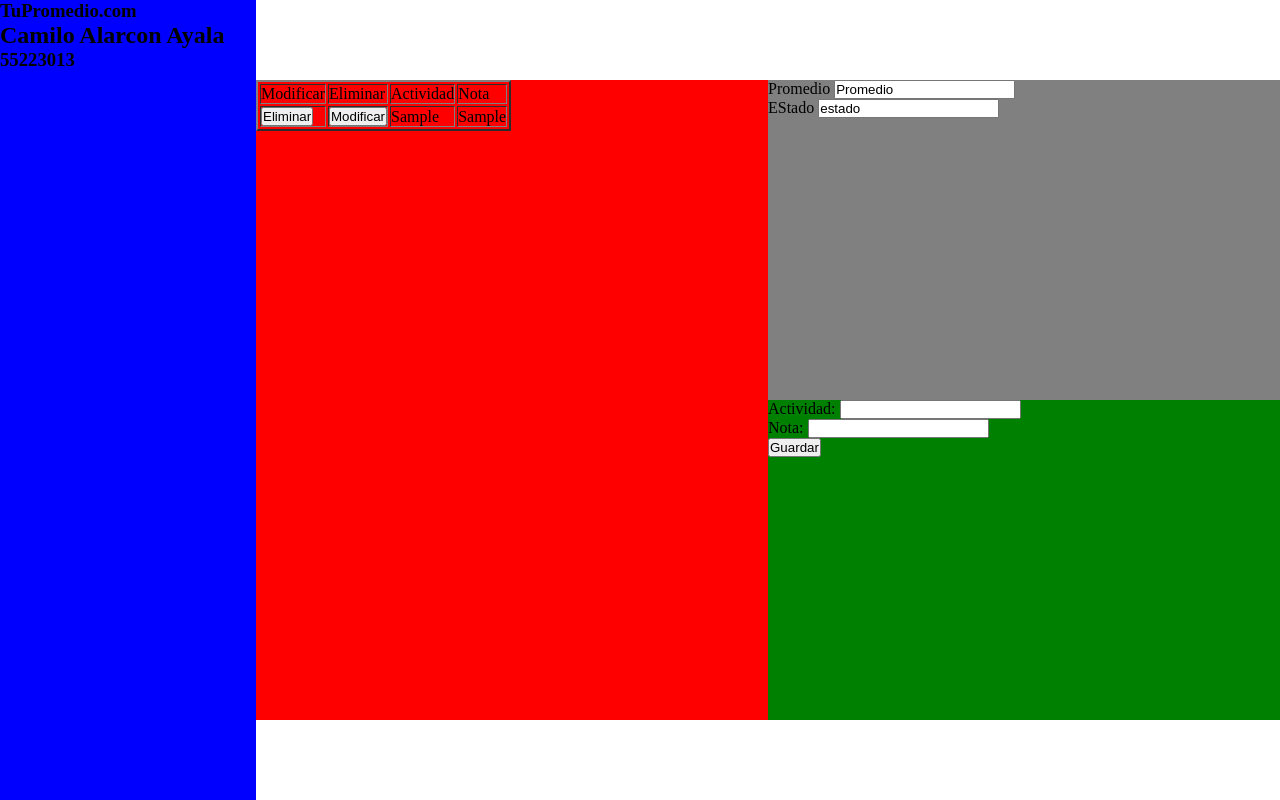
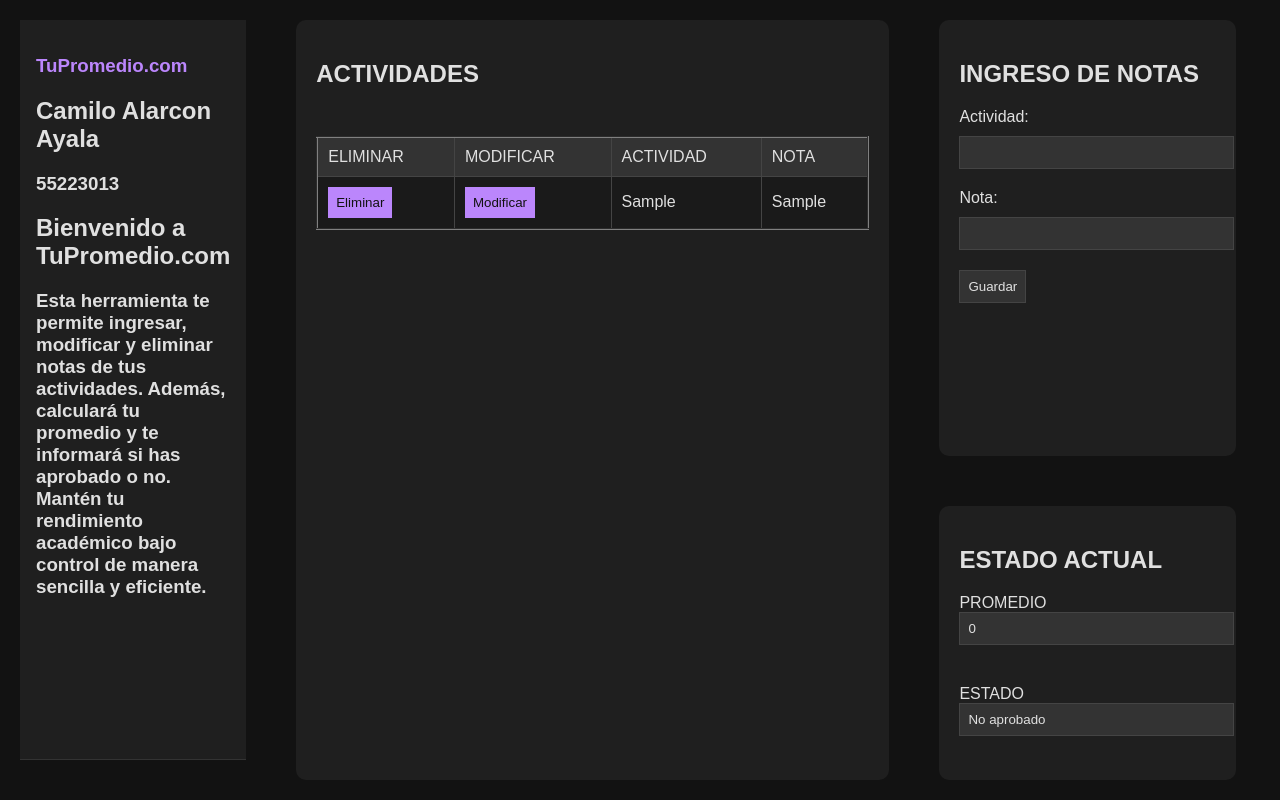
Before and after one commit to CamiloAlarconA/taller_promedio, a plain HTML site: page index.html in a window 1280 px wide. Both pictures are taken after typing "Sample", "Sample" into the empty fields and a click on the input "Guardar". Drawn offline with Linux system fonts and the light colour scheme.

Commit message:
Se termina la pagina con todas las funciones y su diseño final

```diff
--- a/estilos.css
+++ b/estilos.css
@@ -1,42 +1,131 @@
-* {
+body {
     margin: 0;
-    padding: 0;
+    font-family: Arial, sans-serif;
+    background-color: #121212;
+    color: #E0E0E0;
 }
 
 main {
     display: grid;
-    width: 100vw;
-    height: 100vh;
-    grid-template-columns: repeat(10, 1fr);
+    width: 95vw;
+    height: 95vh;
+    grid-template-columns: 1fr 3fr 1.5fr;
     grid-template-rows: repeat(10, 1fr);
+    gap: 50px;
+    padding: 20px;
     grid-template-areas:
-        "h h . . . . . . . ."
-        "h h t t t t r r r r"
-        "h h t t t t r r r r"
-        "h h t t t t r r r r"
-        "h h t t t t r r r r"
-        "h h t t t t f f f f"
-        "h h t t t t f f f f"
-        "h h t t t t f f f f"
-        "h h t t t t f f f f"
-        "h h . . . . . . . ."
+        "h t f"
+        "h t f"
+        "h t f"
+        "h t f"
+        "h t f"
+        "h t f"
+        "h t r"
+        "h t r"
+        "h t r"
+        "h t r"
+    ;
 }
 
 header {
     grid-area: h;
-    background-color: blue;
+    background-color: #1F1F1F;
+    border-bottom: 1px solid #333;
+    padding: 1rem;
+    margin-bottom: 20px;
 }
+
+h1, h2, h3 {
+    color: #E0E0E0;
+}
+
+#nombreapp {
+    color: #BB86FC;
+}
+
 .tablaNotas {
-    grid-area: t;
-    background-color: red;
+    grid-area: t;background-color: #1F1F1F;
+    padding: 20px;
+    border-radius: 10px;
+}
+
+table {
+    width: 100%;
+    border-collapse: collapse;
+    margin: 3rem 0;
+}
+
+thead {
+    background-color: #333;
+}
+
+th, td {
+    border: 1px solid #444;
+    padding: 10px;
+    text-align: left;
+}
+
+tbody tr:nth-child(odd) {
+    background-color: #1A1A1A;
+}
+
+tbody tr:nth-child(even) {
+    background-color: #222;
+}
+
+button.eliminar, button.modificar {
+    background-color: #BB86FC;
+    color: #121212;
+    border: none;
+    padding: 0.5rem;
+    cursor: pointer;
+}
+
+button.eliminar:hover, button.modificar:hover {
+    background-color: #3700B3;
 }
 
 .resultadoNotas {
     grid-area: r;
-    background-color: gray;
+    background-color: #1F1F1F;
+    padding: 20px;
+    border-radius: 10px;
+}
+
+.resultadoNotas p {
+    margin-bottom: 20px;
+}
+
+input[type="text"], input[type="submit"] {
+    background-color: #333;
+    color: #E0E0E0;
+    border: 1px solid #444;
+    padding: 0.5rem;
+}
+
+input[type="submit"]:hover {
+    background-color: #3700B3;
+    color: #E0E0E0;
 }
 
 .formulario{
     grid-area: f;
-    background-color: green;
+    background-color: #1F1F1F;
+    padding: 20px;
+    border-radius: 10px;
 }
+
+label {
+    color: #E0E0E0;
+    display: block;
+    margin-bottom: 10px;
+}
+
+input {
+    width: 100%;
+    margin-bottom: 20px;
+}
+
+#guardar {
+    width: auto;
+}
--- a/index.html
+++ b/index.html
@@ -4,6 +4,7 @@
     <meta charset="UTF-8">
     <meta name="viewport" content="width=device-width, initial-scale=1.0">
     <link rel="stylesheet" href="estilos.css">
+    <link rel="shortcut icon" href="imagenes/logo.png" type="image/x-icon">
     <title>TuPromedio.com</title>
 </head>
 <body>
@@ -17,16 +18,21 @@
                     <h2 id="nombreEstudiante">Camilo Alarcon Ayala</h2>
                     <h3 id="codigoEstudiante">55223013</h3>
                 </article>
+                <article class="informacionPagina">
+                    <h2>Bienvenido a TuPromedio.com</h2>
+                    <h3>Esta herramienta te permite ingresar, modificar y eliminar notas de tus actividades. Además, calculará tu promedio y te informará si has aprobado o no. Mantén tu rendimiento académico bajo control de manera sencilla y eficiente.</h3>
+                </article>
             </section>
         </header>
         <section class="tablaNotas">
+            <h1>ACTIVIDADES</h1>
             <table border="2" id="actividades">
                 <thead>
                     <tr>
-                        <td>Modificar</td>
-                        <td>Eliminar</td>
-                        <td>Actividad</td>
-                        <td>Nota</td>
+                        <td>ELIMINAR</td>
+                        <td>MODIFICAR</td>
+                        <td>ACTIVIDAD</td>
+                        <td>NOTA</td>
                     </tr>
                 </thead>
                 <tbody>
@@ -35,14 +41,16 @@
             </table>
         </section>
         <section class="resultadoNotas">
+            <H1>ESTADO ACTUAL</H1>
             <article class="promedio">
-                <p>Promedio <input type="text" id="promedio" maxlength="3" value="Promedio" readonly></p>
+                <p>PROMEDIO <input type="text" id="promedio" maxlength="3" value="" readonly></p>
             </article>
             <article class="estado">
-                <p>EStado <input type="text" id="estado" maxlength="3" value="estado" readonly></p>
+                <p>ESTADO <input type="text" id="estado" maxlength="3" value="" readonly></p>
             </article>
         </section>
         <section class="formulario">
+            <H1>INGRESO DE NOTAS</H1>
             <form id="formulario">
                 <label for="nombreActividad">Actividad:</label>
                 <input type="text" id="actividad"><br>
--- a/js.js
+++ b/js.js
@@ -1,11 +1,17 @@
+let filaAEditar = null;
+
 document.querySelector('#formulario').addEventListener('submit', function(event) {
     event.preventDefault();
 
-    // Obtener los valores de los inputs
     const actividad = document.querySelector('#actividad').value;
     const nota = document.querySelector('#nota').value;
 
-    // Crear una nueva fila con las celdas
+    if (filaAEditar) {
+        filaAEditar.cells[2].textContent = actividad;
+        filaAEditar.cells[3].textContent = nota;
+
+        filaAEditar = null;
+    } else {
         const nuevaFila = document.createElement('tr');
         nuevaFila.innerHTML = `
             <td><button onclick="eliminarFila(this)" class="eliminar">Eliminar</button></td>
@@ -14,11 +20,12 @@ document.querySelector('#formulario').addEventListener('submit', function(event)
             <td>${nota}</td>
         `;
 
-    // Añadir la nueva fila al cuerpo de la tabla
         document.querySelector('#actividades tbody').appendChild(nuevaFila);
+    }
 
-    // Limpiar los campos del formulario
     document.querySelector('#formulario').reset();
+    calcularPromedio();
+    estado();
 });
 
 function eliminarFila(boton) {
@@ -27,19 +34,47 @@ function eliminarFila(boton) {
         var fila = boton.parentNode.parentNode;
         fila.parentNode.removeChild(fila);
     }
+
+    calcularPromedio();
+    estado();
 }
 
 function modificarFila(boton){
-    var fila = boton.parentNode.parentNode;
-    var actividad = fila.cells[2].textContent;
-    var nota = fila.cells[3].textContent;
+    filaAEditar = boton.parentNode.parentNode;
 
-    document.getElementById("actividad").value = actividad;
-    document.getElementById("nota").value = nota;
+    document.getElementById("actividad").value = filaAEditar.cells[2].textContent;
+    document.getElementById("nota").value = filaAEditar.cells[3].textContent;
+}
 
-    if(actividad &&  nota){
-        fila.cells[2].textContent= actividad;
-        fila.cells[3].textContent= notas;
+function calcularPromedio() {
+    const filas = document.querySelectorAll('#actividades tbody tr');
+    let suma = 0;
+    let cantidad = 0;
 
+    filas.forEach(function(fila) {
+        const nota = parseFloat(fila.cells[3].textContent);
+
+        if (!isNaN(nota)) {
+            suma += nota;
+            cantidad++;
+        }
+    });
+
+    let promedio = cantidad > 0 ? (suma / cantidad) : 0;
+
+    document.getElementById("promedio").value = promedio;
+}
+
+function estado(){
+    let promedio = parseFloat(document.getElementById("promedio").value);
+
+    if (!isNaN(promedio)) {
+        if (promedio >= 3.0) {
+            document.getElementById("estado").value = "Aprobado";
+        } else {
+            document.getElementById("estado").value = "No aprobado";
+        }
+    } else {
+        document.getElementById("estado").value = "No calculado";
     }
 }
```
Also changed, not shown: imagenes/logo.png (added). Lines whose indentation alone changed are shown as unchanged.
